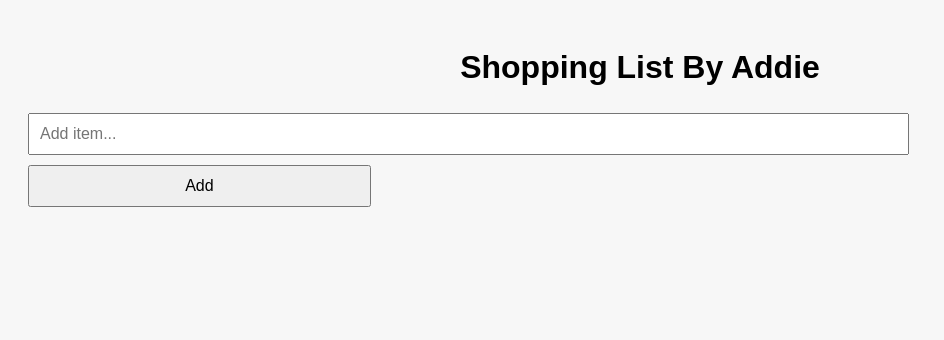
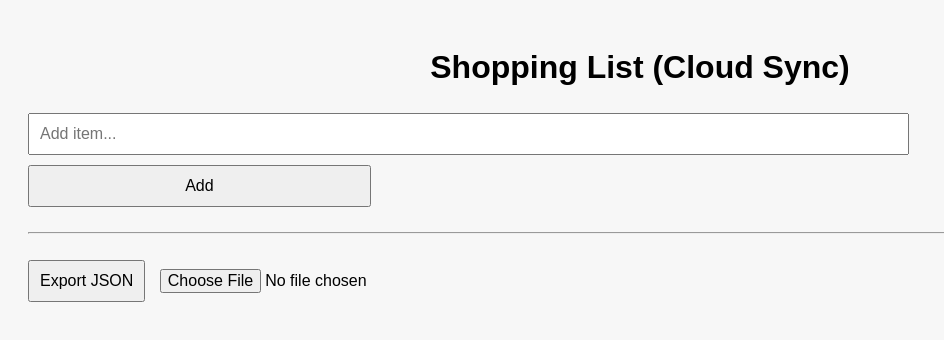
Before and after one commit to adenaan/Shopping-List, a plain HTML site: page index.html in a window 1280 px wide. Shown: the whole page, without its empty margins (0-944 px from the left). Drawn offline with Linux system fonts and the light colour scheme; no server answers.

Commit message:
Update index.html

```diff
--- a/index.html
+++ b/index.html
@@ -1,20 +1,33 @@
 <!DOCTYPE html>
 <html lang="en">
 <head>
-  <meta charset="UTF-8">
-  <meta name="viewport" content="width=device-width, initial-scale=1.0">
-  <title>Shopping List (Glitch)</title>
+  <meta charset="UTF-8" />
+  <meta name="viewport" content="width=device-width, initial-scale=1.0"/>
+  <title>Shopping List (Cloud Sync)</title>
   <style>
-    body { font-family: sans-serif; padding: 20px; background: #f7f7f7; }
-    h1 { text-align: center; }
+    body {
+      font-family: sans-serif;
+      padding: 20px;
+      background: #f7f7f7;
+    }
+    h1 {
+      text-align: center;
+    }
     input, button {
       padding: 10px;
       font-size: 1em;
       margin: 5px 0;
     }
-    #itemInput { width: 70%; }
-    #addBtn { width: 28%; }
-    ul { list-style: none; padding: 0; }
+    #itemInput {
+      width: 70%;
+    }
+    #addBtn {
+      width: 28%;
+    }
+    ul {
+      list-style: none;
+      padding: 0;
+    }
     li {
       background: white;
       padding: 10px;
@@ -31,16 +44,25 @@
       border-radius: 4px;
       padding: 5px 10px;
     }
+    hr {
+      margin: 20px 0;
+    }
   </style>
 </head>
 <body>
-  <h1>Shopping List By Addie</h1>
+  <h1>Shopping List (Cloud Sync)</h1>
+
   <input id="itemInput" placeholder="Add item..." />
   <button id="addBtn">Add</button>
+
   <ul id="list"></ul>
 
+  <hr />
+  <button onclick="exportList()">Export JSON</button>
+  <input type="file" accept=".json" onchange="importList(event)" />
+
   <script>
-    const apiUrl = 'https://shoppinglistaddie.glitch.me'; // Replace with your real URL
+    const apiUrl = 'https://your-glitch-project.glitch.me'; // Replace with your Glitch URL
 
     const input = document.getElementById('itemInput');
     const addBtn = document.getElementById('addBtn');
@@ -77,7 +99,51 @@
       loadList();
     }
 
-    // Load on page start
+    // Export current list to a downloadable JSON file
+    async function exportList() {
+      const res = await fetch(`${apiUrl}/list`);
+      const data = await res.json();
+      const blob = new Blob([JSON.stringify(data, null, 2)], { type: 'application/json' });
+      const url = URL.createObjectURL(blob);
+
+      const a = document.createElement('a');
+      a.href = url;
+      a.download = 'shopping-list.json';
+      document.body.appendChild(a);
+      a.click();
+      document.body.removeChild(a);
+      URL.revokeObjectURL(url);
+    }
+
+    // Import JSON file and send each item to the server
+    async function importList(event) {
+      const file = event.target.files[0];
+      if (!file) return;
+
+      const text = await file.text();
+      let items;
+      try {
+        items = JSON.parse(text);
+        if (!Array.isArray(items)) throw new Error("Not a valid list");
+      } catch (err) {
+        alert("Invalid JSON file.");
+        return;
+      }
+
+      for (const item of items) {
+        if (typeof item === 'string') {
+          await fetch(`${apiUrl}/list`, {
+            method: 'POST',
+            headers: { 'Content-Type': 'application/json' },
+            body: JSON.stringify({ text: item })
+          });
+        }
+      }
+
+      loadList();
+    }
+
+    // Initial load
     loadList();
   </script>
 </body>
```
